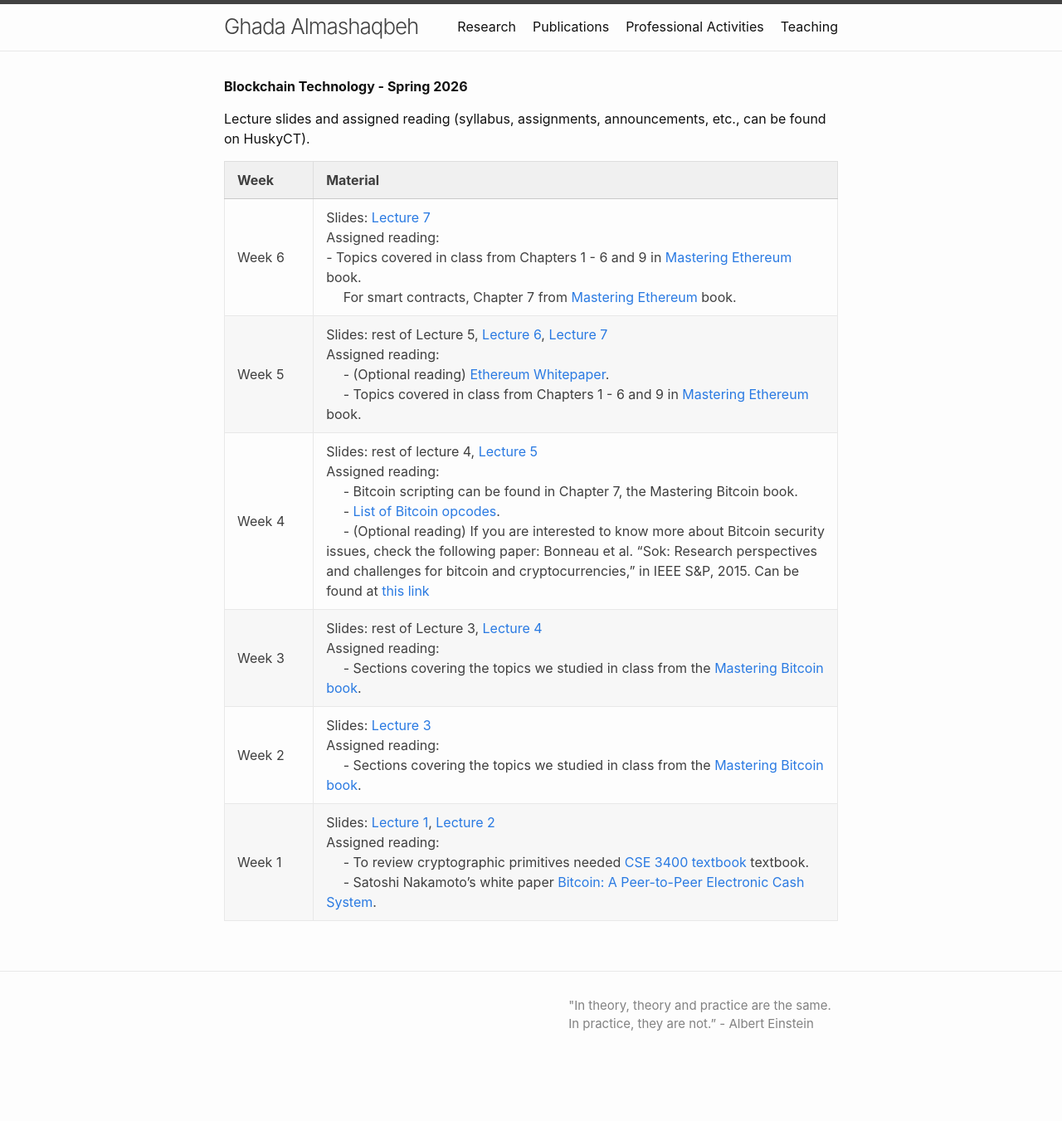
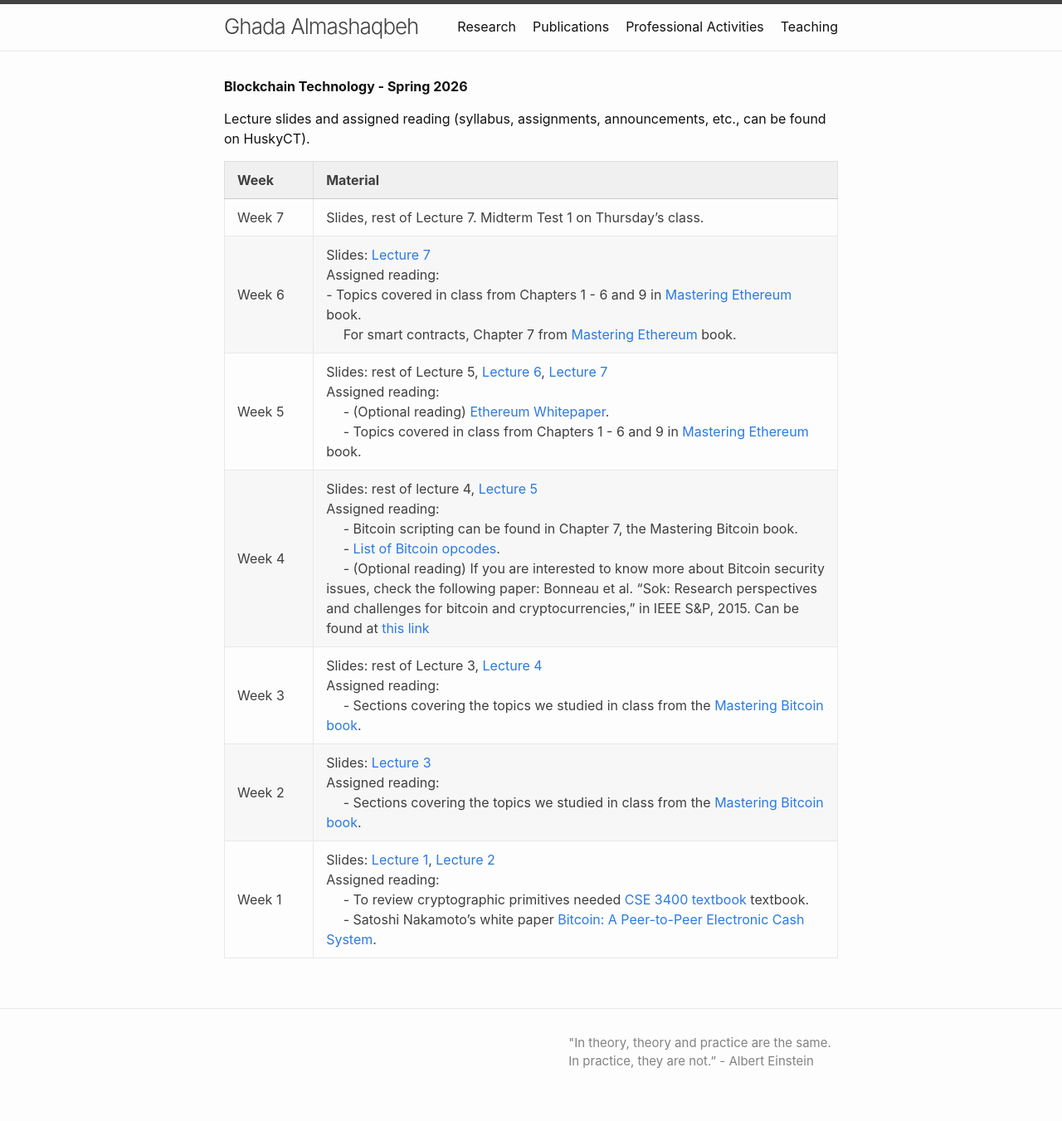
Before and after one commit to GhadaAlmashaqbeh/GhadaAlmashaqbeh.github.io, a Jekyll site: the page built from courses/blockchain-technology-s2026/index.md, in a window 1280 px wide. Shown: the whole page at 83% size. Built offline with Jekyll 4.4.1, drawn with Linux system fonts in a browser that asks for light colours; before the commit the page ends 1306 px from its top, so only the background shows below that.

Commit message:
edit lec 7

```diff
--- a/courses/blockchain-technology-s2026/index.md
+++ b/courses/blockchain-technology-s2026/index.md
@@ -8,6 +8,7 @@ Lecture slides and assigned reading (syllabus, assignments, announcements, etc.,
 
 | Week&emsp;&emsp;| Material           |
 |----------|--------------------|
+| Week 7 | Slides, rest of Lecture 7. Midterm Test 1 on Thursday's class.|
 | Week 6 | Slides: [Lecture 7](./lecture7.pdf) <br/> Assigned reading: <br/> - Topics covered in class from Chapters 1 - 6 and 9 in [Mastering Ethereum](https://masteringethereum.xyz/intro.html#mastering-ethereum-2nd-edition) book. <br/> &emsp; For smart contracts, Chapter 7 from [Mastering Ethereum](https://masteringethereum.xyz/intro.html#mastering-ethereum-2nd-edition) book. |
 | Week 5 | Slides: rest of Lecture 5, [Lecture 6](./lecture6.pdf), [Lecture 7](./lecture7.pdf) <br/> Assigned reading: <br/> &emsp; - (Optional reading) [Ethereum Whitepaper](https://ethereum.org/en/whitepaper/).<br/> &emsp; - Topics covered in class from Chapters 1 - 6 and 9 in [Mastering Ethereum](https://masteringethereum.xyz/intro.html#mastering-ethereum-2nd-edition) book.|
 | Week 4 | Slides: rest of lecture 4, [Lecture 5](./lecture5.pdf) <br/> Assigned reading: <br/> &emsp; - Bitcoin scripting can be found in Chapter 7, the Mastering Bitcoin book. <br/> &emsp; - [List of Bitcoin opcodes](https://en.bitcoin.it/wiki/Script). <br/> &emsp; - (Optional reading) If you are interested to know more about Bitcoin security issues, check the following paper: Bonneau et al. "Sok: Research perspectives and challenges for bitcoin and cryptocurrencies," in IEEE S&P, 2015. Can be found at [this link](https://jbonneau.com/doc/BMCNKF15-IEEESP-bitcoin.pdf) |
```
